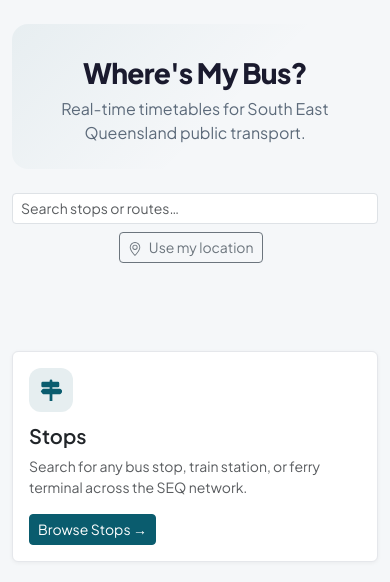
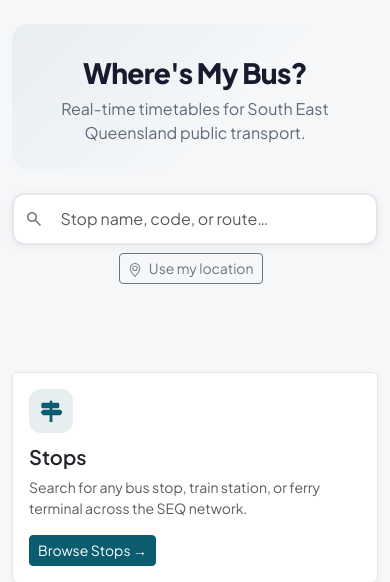
Before and after one commit to wongy123/WheresMyBus, a Flask app: page / in a window 390 px wide. Shown: the part 54-636 px from the top of the page. Run offline with Flask 3, Linux system fonts and the light colour scheme.

Commit message:
UI polish: hero search, dominant countdowns, mode borders, headsign fade, alerts empty state
- Homepage search input upgraded to form-control-lg with search icon,
  improved placeholder, and focus ring styling
- Timetable countdown minutes now font-weight 700 via CSS (removed
  Bootstrap fw-semibold that used !important override)
- Transport-mode colored left borders on timetable rows using
  data-route-type and existing CSS custom properties
- Headsign gradient fade mask on mobile to replace hard text-overflow clip
- Alerts empty state uses branded empty-state pattern with check_circle
- Fix typeahead-list to position:absolute so dropdown doesn't displace
  search icon
- Badge contrast threshold raised to L>0.25 for better readability on
  dark route colors like Ipswich line green

```diff
--- a/client/static/styles.css
+++ b/client/static/styles.css
@@ -183,6 +183,22 @@ body {
   color: #5c6a7a;
 }
 
+/* Homepage: prominent search input */
+#home-search.form-control-lg {
+  font-size: 1rem;
+  padding-top: .75rem;
+  padding-bottom: .75rem;
+  padding-right: 1rem;
+  border-radius: .75rem;
+  border: 2px solid #e5e7eb;
+  box-shadow: 0 2px 8px rgba(0,0,0,.06);
+  transition: border-color .15s, box-shadow .15s;
+}
+#home-search.form-control-lg:focus {
+  border-color: var(--wmb-brand);
+  box-shadow: 0 0 0 4px rgba(var(--wmb-brand-rgb),.12);
+}
+
 /* ─────────────────────────────────────────────
    Cards
    ───────────────────────────────────────────── */
@@ -217,6 +233,9 @@ body {
    ───────────────────────────────────────────── */
 .typeahead-list {
   display: block;
+  position: absolute;
+  left: 0;
+  right: 0;
   background: #fff;
   border: 1px solid rgba(0, 0, 0, .125);
   border-radius: .5rem;
@@ -349,9 +368,29 @@ body {
   background-color: rgba(var(--wmb-brand-rgb), .08);
 }
 
+.tt-time .tt-min {
+  font-size: 1rem;
+  font-weight: 700;
+  letter-spacing: -.02em;
+  color: #111827;
+}
+
 /* No horizontal scroll — fixed columns; headsign wraps. */
 .tt-table-responsive {
   width: 100%;
+}
+
+.tt-table-responsive tr[data-route-type="3"] { border-left: 3px solid var(--transit-bus-color); }
+.tt-table-responsive tr[data-route-type="2"] { border-left: 3px solid var(--transit-rail-color); }
+.tt-table-responsive tr[data-route-type="4"] { border-left: 3px solid var(--transit-ferry-color); }
+.tt-table-responsive tr[data-route-type="0"] { border-left: 3px solid var(--transit-tram-color); }
+
+/* Give the first cell enough left padding so the border doesn't crowd the countdown.
+   Scoped to ≥576px because mobile uses flex row ordering where the time is on the right. */
+@media (min-width: 576px) {
+  .tt-table-responsive tr[data-route-type] td:first-child {
+    padding-left: 0.75rem;
+  }
 }
 
 .tt-table-responsive .table {
@@ -770,6 +809,8 @@ body {
     overflow: hidden;
     white-space: nowrap;
     text-overflow: ellipsis;
+    -webkit-mask-image: linear-gradient(to right, black 80%, transparent 100%);
+    mask-image: linear-gradient(to right, black 80%, transparent 100%);
   }
   /* Status/RT icons */
   .tt-table-responsive .table tbody td:nth-child(4),
--- a/client/static/transit.js
+++ b/client/static/transit.js
@@ -21,9 +21,10 @@
       var r = +m[0], g = +m[1], b = +m[2];
       var lum = function(c) { c /= 255; return c <= 0.03928 ? c / 12.92 : Math.pow((c + 0.055) / 1.055, 2.4); };
       var L = 0.2126 * lum(r) + 0.7152 * lum(g) + 0.0722 * lum(b);
-      var contrastWhite = (1.05) / (L + 0.05);
-      var contrastBlack = (L + 0.05) / 0.05;
-      el.style.color = contrastBlack > contrastWhite ? '#000000' : '#ffffff';
+      // Use white text for anything darker than L=0.25 — the pure mathematical
+      // crossover (L≈0.179) is too low: dark greens like the Ipswich line land
+      // just above it and get black text at ~4.7:1, which is poor visually.
+      el.style.color = L > 0.25 ? '#000000' : '#ffffff';
     });
   }
   document.addEventListener('htmx:afterSwap', _ensureBadgeContrast);
--- a/client/templates/common/_timetable_row.html
+++ b/client/templates/common/_timetable_row.html
@@ -16,7 +16,7 @@
   <tr class="tt-stop-row" data-route="{{ it.route_short_name }}" data-route-type="{{ it.route_type }}" data-trip-id="{{ it.trip_id or '' }}" title="Click to track on map">
     <td class="text-nowrap">
       <span class="tt-time" data-time="{{ main_time[:5] }}"{% if it.minutes_away is not none %} data-mins-away="{{ it.minutes_away }}"{% endif %} title="Click to toggle time display">
-        <span class="tt-min fw-semibold"></span>
+        <span class="tt-min"></span>
         <span class="tt-abs d-none text-body-secondary">{{ main_time[:5] }}</span>
         <span class="tt-abs-sub d-none d-md-inline text-body-tertiary" style="font-size:.72em;line-height:1.2;"></span>
       </span>
@@ -73,7 +73,7 @@
   <tr data-route-type="{{ it.route_type if it.route_type is defined else '' }}">
     <td class="text-nowrap">
       <span class="tt-time" data-time="{{ main_time[:5] }}"{% if it.minutes_away is not none %} data-mins-away="{{ it.minutes_away }}"{% endif %} title="Click to toggle time display">
-        <span class="tt-min fw-semibold"></span>
+        <span class="tt-min"></span>
         <span class="tt-abs d-none text-body-secondary">{{ main_time[:5] }}</span>
         <span class="tt-abs-sub d-none d-md-inline text-body-tertiary" style="font-size:.72em;line-height:1.2;"></span>
       </span>
--- a/client/templates/home.html
+++ b/client/templates/home.html
@@ -14,9 +14,10 @@
   {# ── Left: search + nearby (starts full-width; shrinks when map appears) ── #}
   <div id="home-search-col" class="col-12 col-lg-12" style="position:relative; z-index:2;">
     <div class="mx-auto" style="max-width:480px;">
-      <div class="position-relative">
-        <input id="home-search" name="q" type="search" class="form-control form-control-sm"
-          placeholder="Search stops or routes…" autocomplete="off"
+      <div class="position-relative search-input-wrap">
+        <span class="search-input-icon material-symbols-outlined">search</span>
+        <input id="home-search" name="q" type="search" class="form-control form-control-lg search-input-with-icon"
+          placeholder="Stop name, code, or route…" autocomplete="off"
           aria-label="Search stops or routes"
           hx-get="{{ BASE_PATH }}/hx/search/combined"
           hx-trigger="input changed delay:250ms, search"
--- a/client/templates/map.html
+++ b/client/templates/map.html
@@ -750,7 +750,7 @@
         var absTime = window.formatGtfsTime(rawTime);
         timeEl.innerHTML =
           '<span class="tt-time" data-time="' + absTime + '" title="Click to toggle" style="cursor:pointer;">' +
-          '<span class="tt-min fw-semibold"></span>' +
+          '<span class="tt-min"></span>' +
           '<span class="tt-abs d-none text-body-secondary">' + absTime + '</span>' +
           '</span>';
       }
```
Also changed, not shown: client/templates/alerts/index.html (+4 -3 lines).
